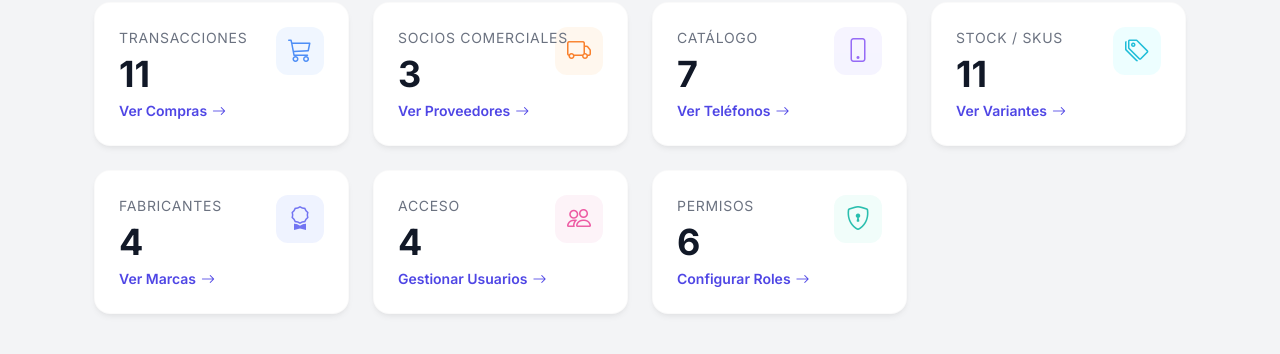
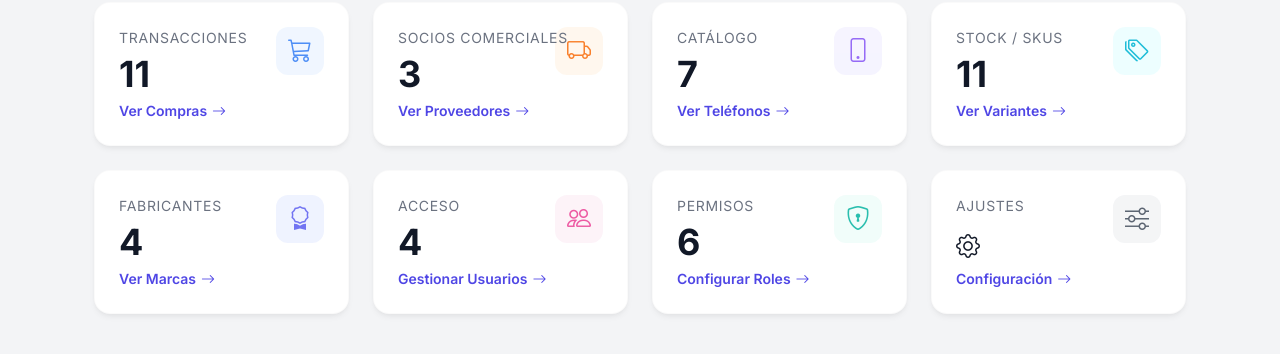
Before and after one commit to jeremyja28/Actividad_7, a PHP site: page / in a window 1280 px wide. Shown: the part 202-556 px from the top of the page. Run offline with PHP 8.4, Linux system fonts and the light colour scheme; a user stored in the database is signed in; data comes from the database, SQL or seed files in the repository.

Commit message:
Actividad 8: En la página principal.php generar accesos por dashboard a cada sección principal del sistema.
mantener uniformidad en diseño y operatividad.

Por ejemplo, debe existir un tablero de "Clientes" y se debe visualizar el número de clientes creados.

```diff
--- a/index.php
+++ b/index.php
@@ -139,6 +139,7 @@ $count_roles = getCount($conn, 'cod_rol');
         .theme-indigo .icon-box { background-color: #eef2ff; color: #6366f1; }
         .theme-pink .icon-box { background-color: #fdf2f8; color: #ec4899; }
         .theme-teal .icon-box { background-color: #f0fdfa; color: #14b8a6; }
+        .theme-gray .icon-box { background-color: #f3f4f6; color: #4b5563; }
 
         .page-header {
             margin-bottom: 2rem;
@@ -284,6 +285,20 @@ $count_roles = getCount($conn, 'cod_rol');
             </a>
         </div>
 
+        <!-- Configuración -->
+        <div class="col-md-6 col-lg-3">
+            <a href="create_modify_config/configuracion.php" class="stat-card theme-gray">
+                <div class="content">
+                    <div class="card-label">Ajustes</div>
+                    <div class="card-value"><i class="bi bi-gear" style="font-size: 1.5rem;"></i></div>
+                    <div class="card-link">Configuración <i class="bi bi-arrow-right"></i></div>
+                </div>
+                <div class="icon-box">
+                    <i class="bi bi-sliders"></i>
+                </div>
+            </a>
+        </div>
+
     </div>
 </div>
 
```
